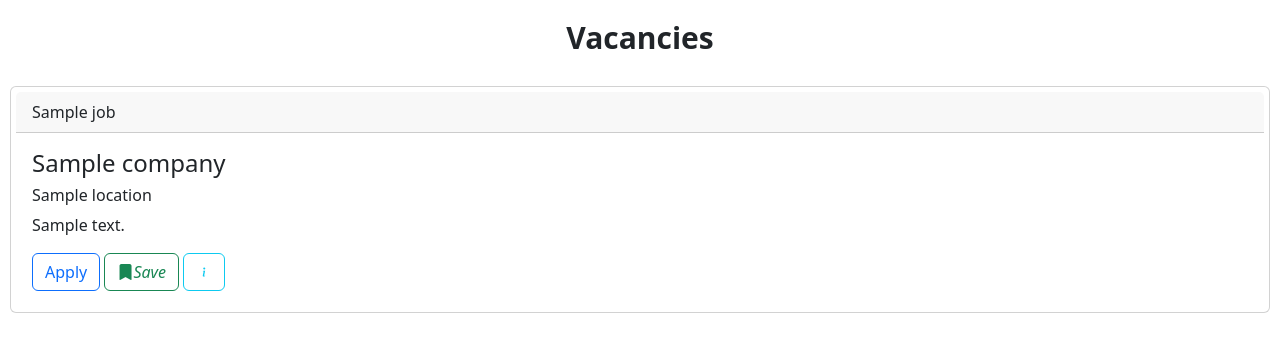
After one commit to OmarElDwary/shaghalni-website, a Flask app: template templates/jobs.html in a window 1280 px wide. The commit adds this page. Shown: the top 352 px of the page. Run offline with Flask 2, Linux system fonts and the light colour scheme; the template is opened without the code that fills it: most values are stand-ins (such as "Sample title", 1, 10 or a date in 2020).

Commit message:
3rd commit

```diff
--- a/app.py
+++ b/app.py
@@ -2,10 +2,41 @@ from flask import Flask, render_template
 
 app = Flask(__name__)
 
+JOBS = [
+    {
+        'id': 1,
+        'title': 'Software Engineer',
+        'location': 'San Francisco, CA',
+        'company': 'Google',
+        'category': 'Software',
+        'description': 'We are looking for a software engineer to join our team.'
+    },
+    {
+        'id': 2,
+        'title': 'Software Engineer',
+        'location': 'Hamburg, Germany',
+        'company': 'Facebook',
+        'category': 'Software',
+        'description': 'We are looking for a software engineer to join our team.'
+    },
+    {
+        'id': 3,
+        'title': 'Cloud Engineer',
+        'location': 'Berlin, Germany',
+        'company': 'Amazon',
+        'category': 'Software',
+        'description': 'We are looking for a cloud engineer to join our team.'
+    }
+]
 
 @app.route("/")
-def hello_world():
-    return render_template("index.html")
+def hello_dawdaw():
+    return render_template("index.html",
+                           jobs=JOBS)
 
-if __name__ == "__main__":
+@app.route("/api/jobs")
+def list_jobs():
+    return jsonify(JOBS)
+
+if __name__ == '__main__':
     app.run(host='0.0.0.0', debug=True)
--- /dev/null
+++ b/static/style.css
@@ -0,0 +1,111 @@
+@import url('https://fonts.googleapis.com/css2?family=Poppins:wght@300;400;500;600;700;800;900&display=swap');
+*{
+    margin: 0;
+    padding: 0;
+    box-sizing: border-box;
+}
+body{
+    font-family: 'Poppins', sans-serif;
+    background: #f1f1f1;
+}
+nav {
+    box-shadow: 0 5px 15px rgb(0 0 0 / 16%);;
+    display: flex;
+    margin-bottom: 20px;
+    color: #fff;
+    justify-content: space-between;
+    background: #314755;  /* fallback for old browsers */
+    background: -webkit-linear-gradient(to right, #26a0da, #314755);  /* Chrome 10-25, Safari 5.1-6 */
+    background: linear-gradient(to right, #26a0da, #314755); /* W3C, IE 10+/ Edge, Firefox 16+, Chrome 26+, Opera 12+, Safari 7+ */
+}
+.navbar {
+    z-index: 999;
+    position: sticky;
+}
+nav ul{
+    display: flex;
+    flex-direction: row;
+    list-style: none;
+    color: #fff;
+    margin: 5px;
+}
+nav ul li {
+    padding: 10px;
+}
+nav ul li a{
+    text-decoration: none;
+    color: #fff;
+}
+nav ul li a:hover{
+    border-bottom: #f1f1f1 2px solid;
+    border-radius: 5px;
+}
+h1.logo{
+    font-size: 30px;
+    font-weight: 600;
+    color: #fff;
+    text-transform: uppercase;
+    letter-spacing: 2px;
+    text-align: center;
+    margin: 5px;
+}
+img{
+
+    object-fit: cover;
+}
+div.text {
+    background: url(/static/images/banner1.jpg);
+    background-size: cover;
+    background-repeat: repeat;
+    width: 1883px;
+    height: 320px;
+    text-align: center;
+}
+.about{
+    background-color: #8BC6EC;
+    background-image: linear-gradient(135deg, #8BC6EC 0%, #9599E2 100%);
+    margin-top: 10px;
+    height: 100vh;
+    display: flex;
+    flex-direction: column;
+    align-items: center;
+    color: #ecf0f1;
+    border-radius: 10px;
+    margin: 5px;
+    border: #2c3e50 2px solid;
+}
+.about h3{
+    padding: 10px;
+    font-size: 30px;
+    font-weight: 600;
+    margin-bottom: 20px;
+}
+.about p{
+    padding: 10px;
+    font-size: 20px;
+    font-weight: 400;
+    margin-bottom: 20px;
+    text-align: center;
+}
+.vacancies{
+    margin: 10px;
+}
+.vacancies-head{
+    padding: 10px;
+    font-size: 30px;
+    font-weight: 600;
+    margin-bottom: 20px;
+    text-align: center;
+}
+.card {
+    padding: 5px;
+}
+.card div.card-img-overlay h5{
+    position: absolute;
+    top: 50%;
+    left: 38%;
+    font-weight: 700;
+    font-size: 50px;
+    -ms-transform: translateY(-50%);
+    transform: translateY(-50%);
+}
--- /dev/null
+++ b/templates/jobs.html
@@ -0,0 +1,32 @@
+<!DOCTYPE html>
+<html lang="en">
+<head>
+    <meta charset="UTF-8">
+    <meta http-equiv="X-UA-Compatible" content="IE=edge">
+    <meta name="viewport" content="width=device-width, initial-scale=1.0">
+    <title>Jobs</title>
+    <link rel="stylesheet" href="../static/style.css">
+    <link rel="stylesheet" href="https://cdn.jsdelivr.net/npm/bootstrap-icons@1.10.3/font/bootstrap-icons.css">
+    <link href="https://cdn.jsdelivr.net/npm/bootstrap@5.3.0-alpha1/dist/css/bootstrap.min.css" rel="stylesheet" integrity="sha384-GLhlTQ8iRABdZLl6O3oVMWSktQOp6b7In1Zl3/Jr59b6EGGoI1aFkw7cmDA6j6gD" crossorigin="anonymous">
+</head>
+<body>
+    <div class="vacancies">
+        <h3 class="vacancies-head">Vacancies</h3>
+        {% for job in jobs %}
+        <div class="card">
+            <div class="card-header">
+              {{job.title}}
+            </div>
+            <div class="card-body">
+              <h4 class="card-title">{{job.company}}</h4>
+              <h6 class="card-title">{{job.location}}</h6>
+              <p class="card-text">{{job.description}}</p>
+              <a href="#" class="btn btn-outline-primary">Apply</a>
+              <a href="#" class="btn btn-outline-success"><i class="bi bi-bookmark-fill">Save</i></a>
+              <a href="#" class="btn btn-outline-info"><i class="bi bi-info"></i></a>
+
+            </div>
+          </div>
+        {% endfor %}
+</body>
+</html>
```
Also changed, not shown: templates/index.html (+31 -2 lines), imgs/charlesdeluvio-Lks7vei-eAg-unsplash.jpg (deleted), imgs/hunters-race-MYbhN8KaaEc-unsplash.jpg (deleted), static/images/banner1.jpg (added), static/images/pexels-cottonbro-studio-4065137.jpg (added), 1 other file.
